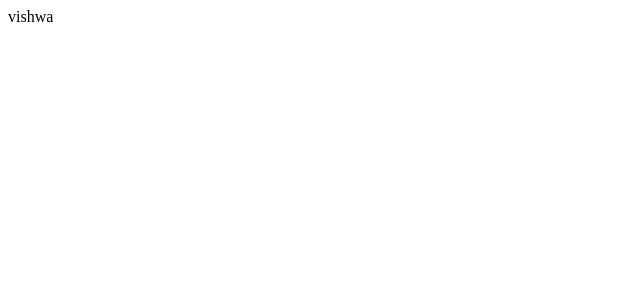
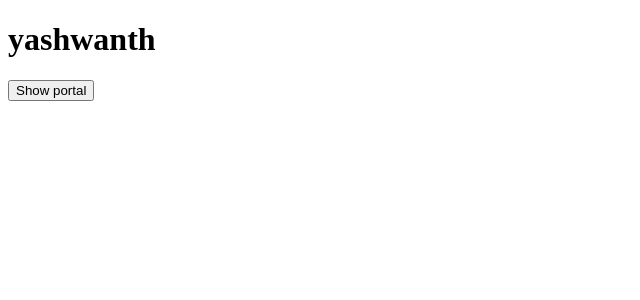
Before and after one commit to Yash-D-Wanth/vite, a React (Vite) app in the folder vite-project/: page / in a window 1280 px wide. Shown: the top 300 px of the page, without its empty margins (0-640 px from the left). Built offline with nearby package versions, Linux system fonts and the light colour scheme.

Commit message:
portals in functions

```diff
--- a/vite-project/index.html
+++ b/vite-project/index.html
@@ -8,6 +8,7 @@
   </head>
   <body>
     <div id="root"></div>
+    <div id="portal-root"></div>
     <script type="module" src="/src/main.jsx"></script>
   </body>
 </html>
--- a/vite-project/src/App.css
+++ b/vite-project/src/App.css
@@ -182,3 +182,12 @@
     border-right-color: var(--border);
   }
 } */
+.portal-content {
+  background: linear-gradient(rgba(0,0,0,0.18));
+  text-align:center;
+  height: 100%;
+  color: rgb(19, 18, 18);
+  padding: 16px 20px;
+  border-radius: 14px;
+  box-shadow: 0 20px 40px rgba(0, 0, 0, 0.18);
+}
--- a/vite-project/src/App.jsx
+++ b/vite-project/src/App.jsx
@@ -3,7 +3,8 @@
 // import State from './function/State'
 // import Counter from './function/counter/Counter'
 import './App.css'
-import ParentComp from './function/memo/ParentComp'
+import ParentComp from './function/portals/ParentComp'
+// import ParentComp from './function/memo/ParentComp'
 // import ParentMap from './function/mapping/ParentMap'
 // import ParentComponent from './function/method/ParentComponent'
 
@@ -12,6 +13,7 @@ function App() {
 
   return (
     <>
+    <ParentComp/>
     {/* <Props name="yashwanth">
         <p>i am not the king in the north anymore</p>
     </Props>
@@ -20,7 +22,7 @@ function App() {
     {/* <Counter/> */}
     {/* <ParentComponent/> */}
     {/* <ParentMap/> */}
-    <ParentComp/>
+    {/* <ParentComp/> */}
     </>
   )
 }
--- /dev/null
+++ b/vite-project/src/function/portals/ParentComp.jsx
@@ -0,0 +1,19 @@
+import React, { useState } from 'react'
+import Portals from './Portels'
+
+export default function ParentComp(){
+    const [showPortal, setShowPortal] = useState(false)
+
+    const togglePortal = () => {
+        setShowPortal(prev => !prev)
+    }
+    return(
+        <>
+        <h1>yashwanth</h1>
+        <button onClick={togglePortal}>
+            {showPortal ? 'Hide portal' : 'Show portal'}
+        </button>
+        {showPortal && <Portals />}
+        </>
+    )
+}
--- /dev/null
+++ b/vite-project/src/function/portals/Portels.jsx
@@ -0,0 +1,10 @@
+import React from 'react'
+import ReactDOM from 'react-dom'
+export default function Portals(){
+    return ReactDOM.createPortal(
+        <div className="portal-content">
+            <h1>king in the north</h1>
+        </div>,
+        document.getElementById('portal-root')
+    )
+}
```
